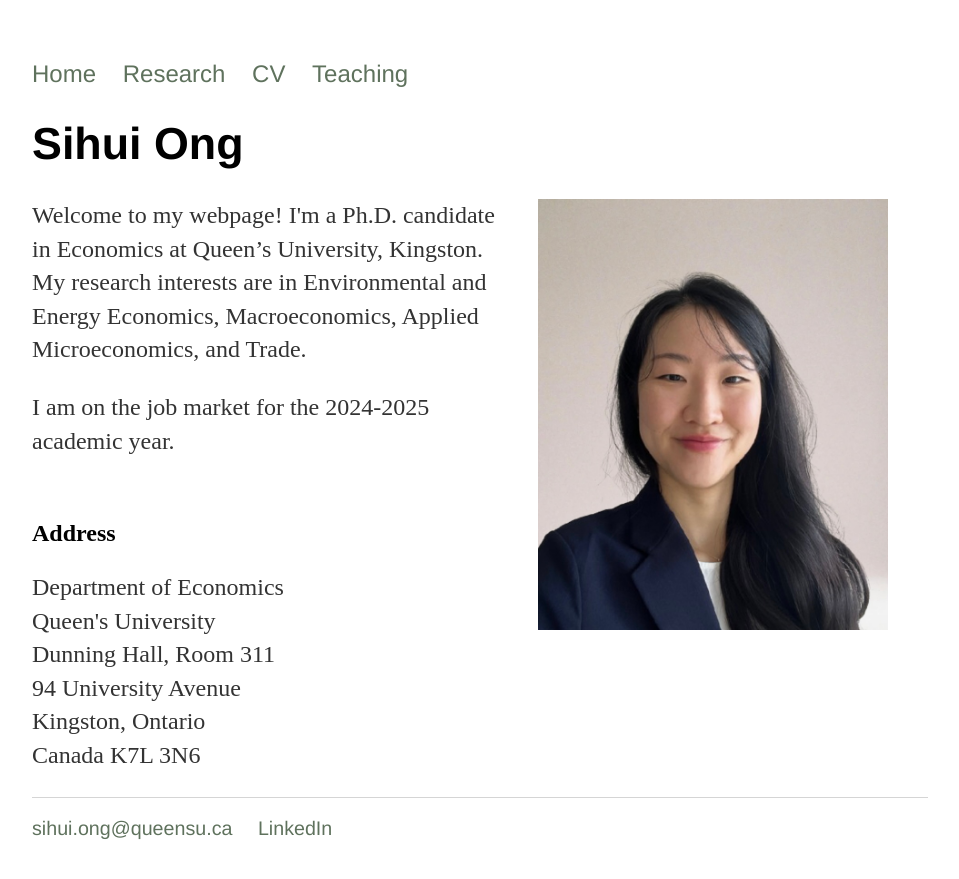
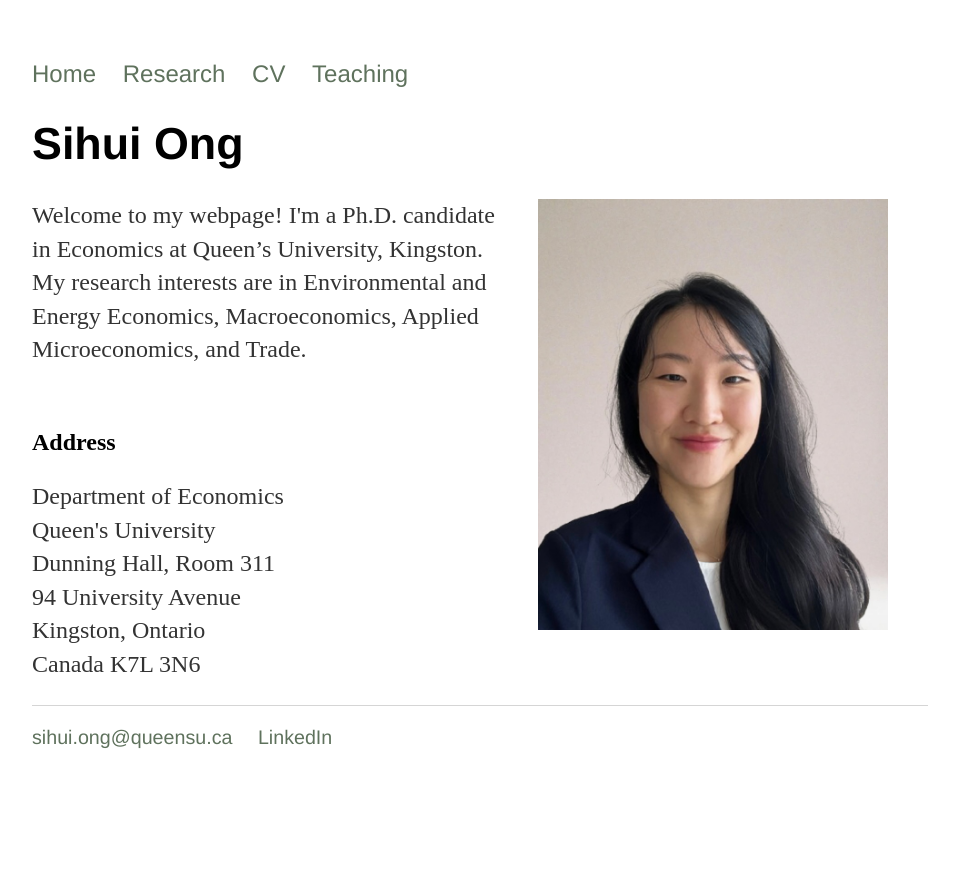
Before and after one commit to SihuiOng/SihuiOng.github.io, a Jekyll site: the page built from index.html, in a window 1280 px wide. Shown: the top 879 px of the page, without its empty margins (160-1119 px from the left). Built offline with Jekyll 4.4.1, drawn with Linux system fonts in a browser that asks for light colours.

Commit message:
Update index.html

```diff
--- a/index.html
+++ b/index.html
@@ -15,7 +15,6 @@ title: Sihui Ong, Ph.D. Candidate in Economics at Queen's University
      Welcome to my webpage! I'm a Ph.D. candidate in Economics at Queen’s University, Kingston. My research interests are in Environmental and Energy Economics, Macroeconomics, Applied Microeconomics, and Trade.
 	</p>
 
-	<p>     I am on the job market for the 2024-2025 academic year.</p>
 
 	<br>
                <div class="span5">
```
